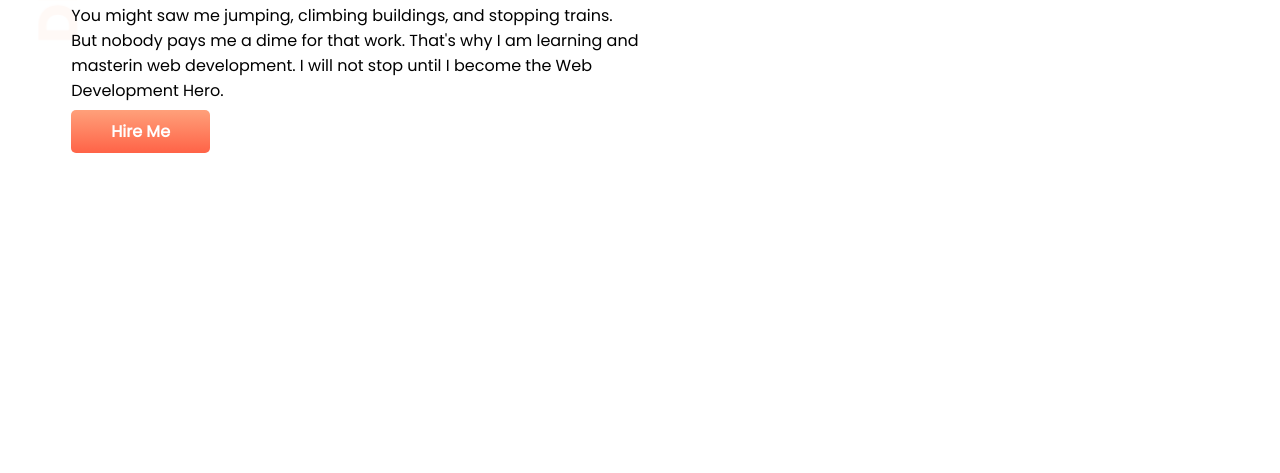
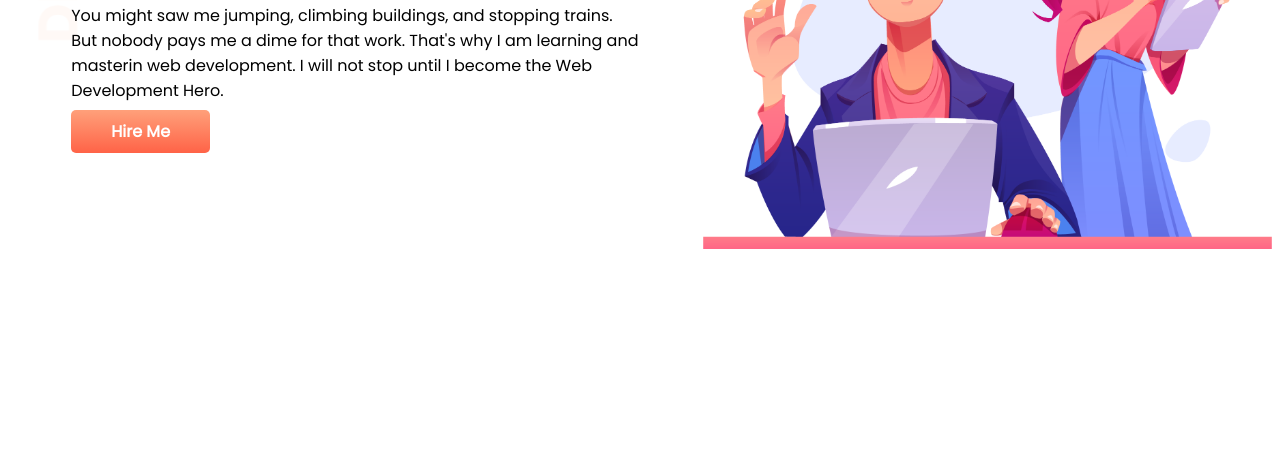
Before and after one commit to coder-binary1/dev-portfolio, a plain HTML site: page index.html in a window 1280 px wide. Shown: the part 327-800 px from the top of the page. Drawn offline with Linux system fonts and the light colour scheme.

Commit message:
update top-img

```diff
--- a/index.html
+++ b/index.html
@@ -25,7 +25,7 @@
             <a class="hire-me-btn" target="blank" href="https://www.facebok.com/nomanx101">Hire Me</a>
         </div>
         <div class="half-width">
-            <img src="img/colorful-bg.png" alt="colorful-bg">
+            <img src="img/dev-cartoon.png" alt="colorful-bg">
         </div>
     </section>
 
```
Also changed, not shown: img/colorful-bg.png (deleted), img/dev-cartoon.png (added).
